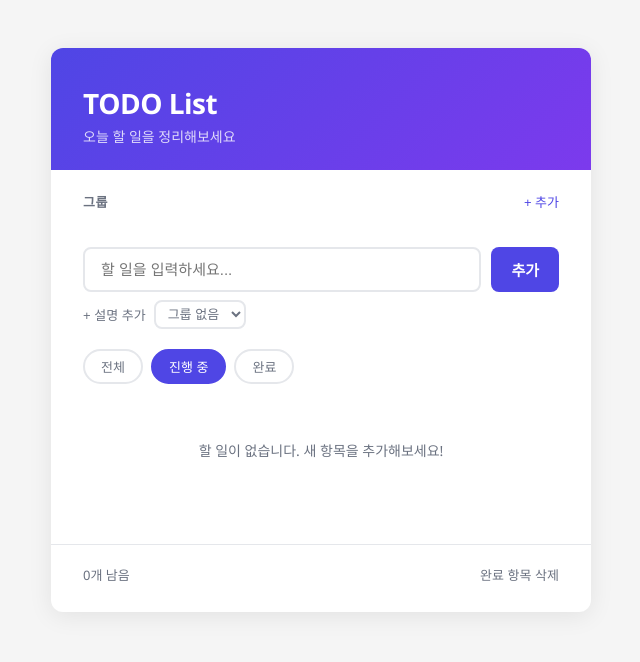
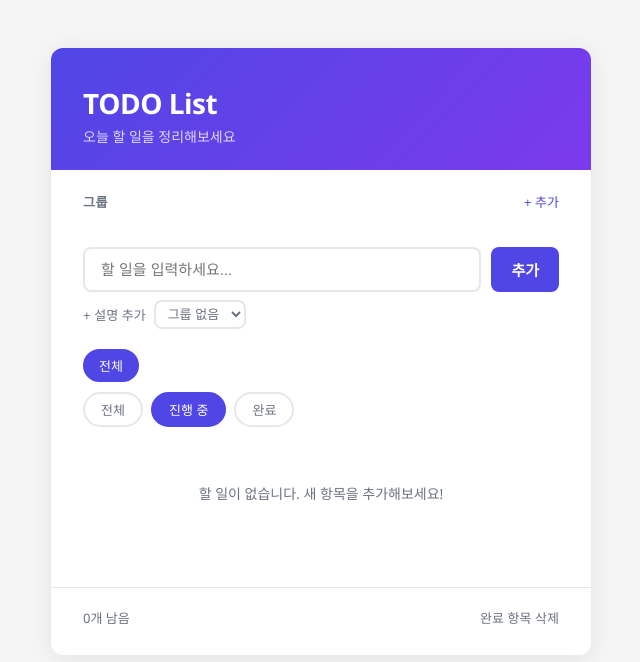
Before and after one commit to EDEN1109/todo-list, a plain HTML site: page index.html in a window 1280 px wide. Both pictures are taken after a click on the button "진행 중". Shown: the whole page, without its empty margins (319-959 px from the left). Drawn offline with Linux system fonts and the light colour scheme.

Commit message:
feat: add group filter to view todos by group
- Add group filter row above status filter (전체/진행중/완료)
- Group filter and status filter work independently and can be combined
- Todos with no group only appear in the '전체' group view

```diff
--- a/app.js
+++ b/app.js
@@ -1,6 +1,7 @@
 let todos = [];
 let groups = [];
 let currentFilter = 'all';
+let currentGroup = 'all';
 let expandedDescriptions = new Set();
 
 const form = document.getElementById('todo-form');
@@ -13,11 +14,12 @@ const groupNameInput = document.getElementById('group-name-input');
 const groupConfirmBtn = document.getElementById('group-confirm-btn');
 const groupChips = document.getElementById('group-chips');
 const groupSelect = document.getElementById('group-select');
+const groupFilter = document.getElementById('group-filter');
 const list = document.getElementById('todo-list');
 const emptyState = document.getElementById('empty-state');
 const countText = document.getElementById('count-text');
 const clearBtn = document.getElementById('clear-btn');
-const filterBtns = document.querySelectorAll('.filter-btn');
+const filterBtns = document.querySelectorAll('.status-filter .filter-btn');
 
 function syncGroupSelect() {
   const current = groupSelect.value;
@@ -34,13 +36,16 @@ function syncGroupSelect() {
 function addGroup(name) {
   groups.push({ id: Date.now(), name });
   renderGroups();
+  renderGroupFilter();
   syncGroupSelect();
 }
 
 function deleteGroup(id) {
   groups = groups.filter(g => g.id !== id);
   todos = todos.map(t => t.groupId === id ? { ...t, groupId: null } : t);
+  if (String(currentGroup) === String(id)) currentGroup = 'all';
   renderGroups();
+  renderGroupFilter();
   syncGroupSelect();
   render();
 }
@@ -103,9 +108,43 @@ function clearCompleted() {
 }
 
 function getFiltered() {
-  if (currentFilter === 'active') return todos.filter(t => !t.completed);
-  if (currentFilter === 'completed') return todos.filter(t => t.completed);
-  return todos;
+  let result = todos;
+
+  if (currentGroup !== 'all') {
+    result = result.filter(t => String(t.groupId) === String(currentGroup));
+  } else {
+    // 'all' shows every todo regardless of group
+  }
+
+  if (currentFilter === 'active') result = result.filter(t => !t.completed);
+  if (currentFilter === 'completed') result = result.filter(t => t.completed);
+  return result;
+}
+
+function renderGroupFilter() {
+  groupFilter.innerHTML = '';
+
+  const allBtn = document.createElement('button');
+  allBtn.className = `group-filter-btn${currentGroup === 'all' ? ' active' : ''}`;
+  allBtn.dataset.group = 'all';
+  allBtn.textContent = '전체';
+  allBtn.addEventListener('click', () => setGroupFilter('all'));
+  groupFilter.appendChild(allBtn);
+
+  groups.forEach(g => {
+    const btn = document.createElement('button');
+    btn.className = `group-filter-btn${String(currentGroup) === String(g.id) ? ' active' : ''}`;
+    btn.dataset.group = g.id;
+    btn.textContent = g.name;
+    btn.addEventListener('click', () => setGroupFilter(g.id));
+    groupFilter.appendChild(btn);
+  });
+}
+
+function setGroupFilter(groupId) {
+  currentGroup = groupId;
+  renderGroupFilter();
+  render();
 }
 
 function render() {
@@ -245,4 +284,5 @@ filterBtns.forEach(btn => {
   });
 });
 
+renderGroupFilter();
 render();
--- a/index.html
+++ b/index.html
@@ -55,9 +55,14 @@
     </section>
 
     <section class="filter-section">
-      <button class="filter-btn active" data-filter="all">전체</button>
-      <button class="filter-btn" data-filter="active">진행 중</button>
-      <button class="filter-btn" data-filter="completed">완료</button>
+      <div class="group-filter" id="group-filter">
+        <button class="group-filter-btn active" data-group="all">전체</button>
+      </div>
+      <div class="status-filter">
+        <button class="filter-btn active" data-filter="all">전체</button>
+        <button class="filter-btn" data-filter="active">진행 중</button>
+        <button class="filter-btn" data-filter="completed">완료</button>
+      </div>
     </section>
 
     <section class="list-section">
--- a/style.css
+++ b/style.css
@@ -303,8 +303,43 @@ body {
 /* Filter */
 .filter-section {
   display: flex;
+  flex-direction: column;
+  gap: 10px;
+  padding: 20px 32px 0;
+}
+
+.group-filter {
+  display: flex;
+  flex-wrap: wrap;
+  gap: 6px;
+}
+
+.group-filter-btn {
+  padding: 5px 14px;
+  border: 2px solid var(--border);
+  border-radius: 20px;
+  background: transparent;
+  color: var(--text-muted);
+  font-size: 13px;
+  font-weight: 500;
+  cursor: pointer;
+  transition: all 0.2s;
+}
+
+.group-filter-btn:hover {
+  border-color: var(--primary);
+  color: var(--primary);
+}
+
+.group-filter-btn.active {
+  background: var(--primary);
+  border-color: var(--primary);
+  color: white;
+}
+
+.status-filter {
+  display: flex;
   gap: 8px;
-  padding: 20px 32px 0;
 }
 
 .filter-btn {
```
